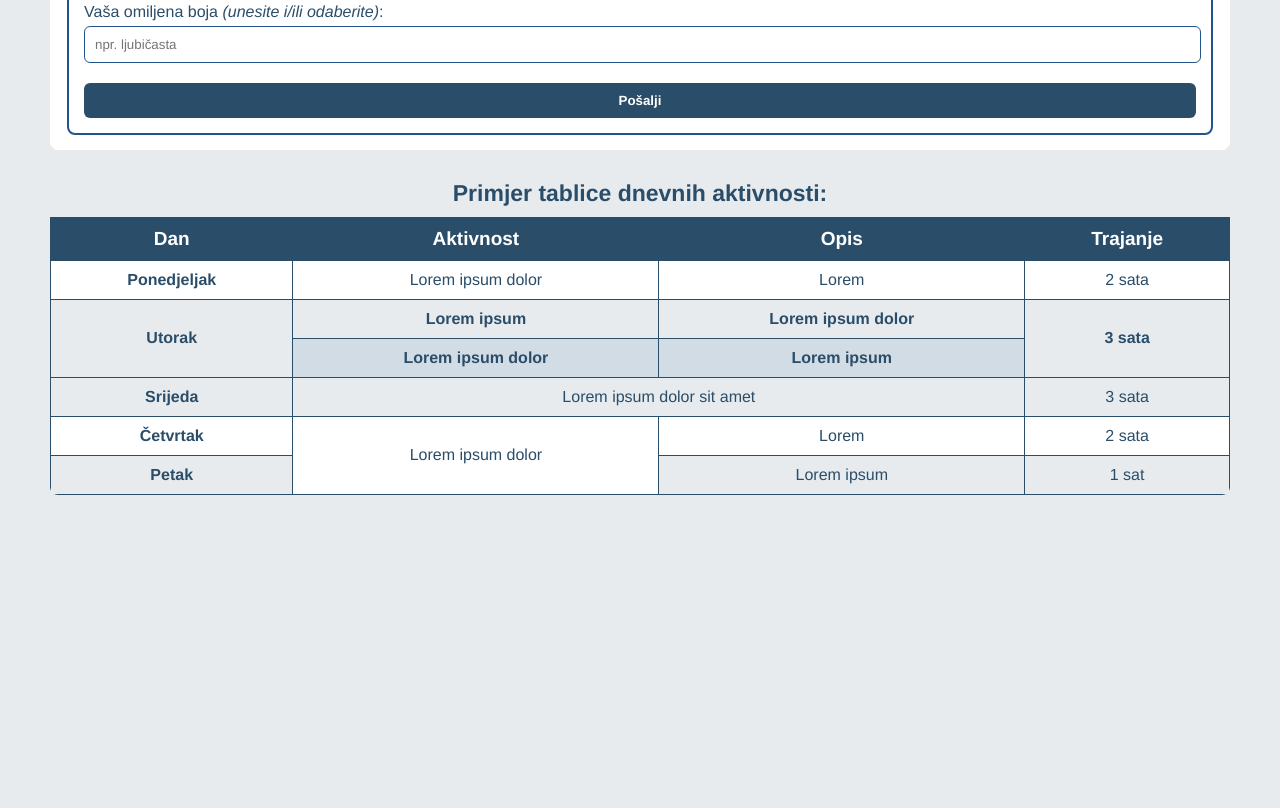
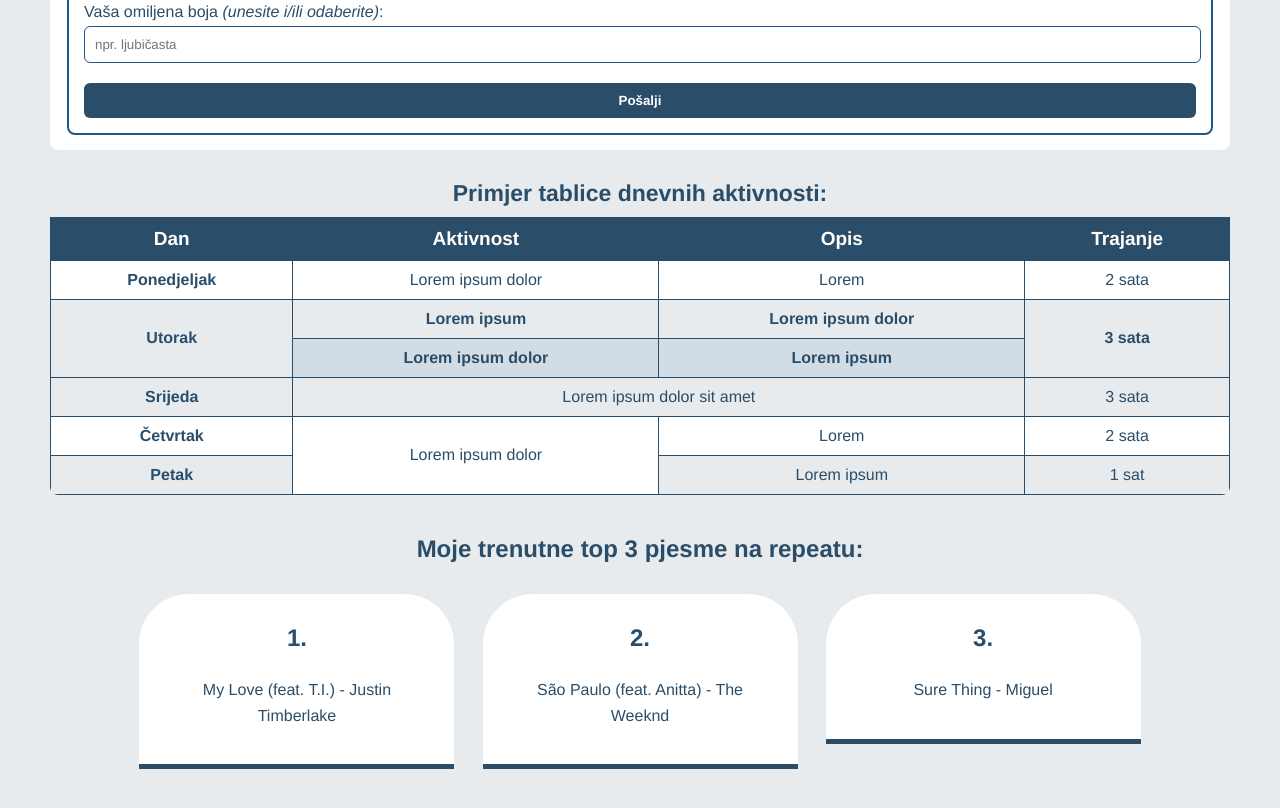
Before and after one commit to LanaHutinski/Multimedijske-komunikacije, a plain HTML site: page index.html in a window 1280 px wide. Shown: the part 1285-2093 px from the top of the page. Before the commit the page ends 1830 px from the top, so only its background shows below. Drawn offline with Linux system fonts and the light colour scheme.

Commit message:
Add files via upload

```diff
--- a/index.html
+++ b/index.html
@@ -117,5 +117,20 @@
             </tr>
         </tbody>
     </table>
+<h2>Moje trenutne top 3 pjesme na repeatu:</h2>
+<main class="container">
+    <div id="card">
+        <h2>1.</h2>
+        <p>My Love (feat. T.I.) - Justin Timberlake</p>
+    </div>
+    <div id="card">
+        <h2>2.</h2>
+        <p>São Paulo (feat. Anitta) - The Weeknd</p>
+    </div>
+    <div id="card">
+        <h2>3.</h2>
+        <p>Sure Thing - Miguel</p>
+    </div>
+</main>
 </body>
 </html>
--- a/style.css
+++ b/style.css
@@ -170,6 +170,7 @@ table {
             background-color: #FFFFFF;
             overflow: hidden;
 			border-radius: 8px;
+			margin-bottom: 40px;
 }
 thead {
             background-color: #2A4D69;
@@ -208,8 +209,50 @@ caption {
 			font-size:23px;
             margin-bottom: 10px;
 }
+.container {
+			width: 100%;
+			margin:  auto;
+			text-align: center;
+}
+#card {
+			width: 25%;
+			display: inline-block;
+			margin: 1%;
+			background-color: #FFFFFF;
+			border-radius: 50px 50px 0px 0px;
+			padding: 10px;
+			vertical-align: top;
+			position: relative;
+}
+#card h2 {
+			margin-bottom: 10px;
+}
+#card p {
+			margin-top: 10px;
+}
+#card {
+			float: center;
+}
+#card:hover {
+  position: relative;
+  top: 3px;
+  right: 3px;
+}
+#card::after {
+  content: "";
+  position: absolute;
+  bottom: 0;
+  left: 0;
+  width: 100%;
+  height: 5px;
+  background: #2A4D69;
+}
+.container::after {
+			display: block;
+			clear: both;
+}
 @media (max-width: 768px) {
-            .popisi {
-                flex-direction: column;
+        .popisi {
+             flex-direction: column;
 }
 }
```
Lines whose indentation alone changed are shown as unchanged.
